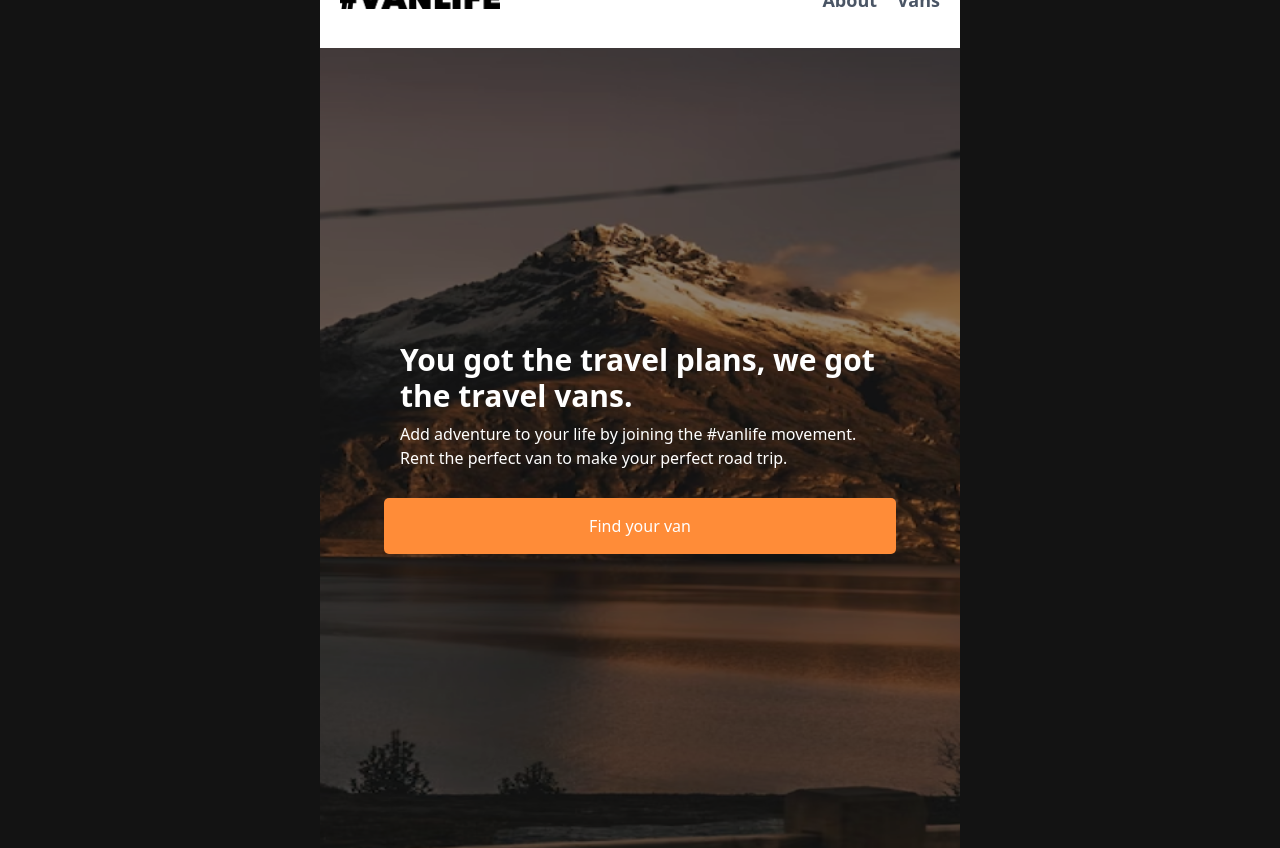
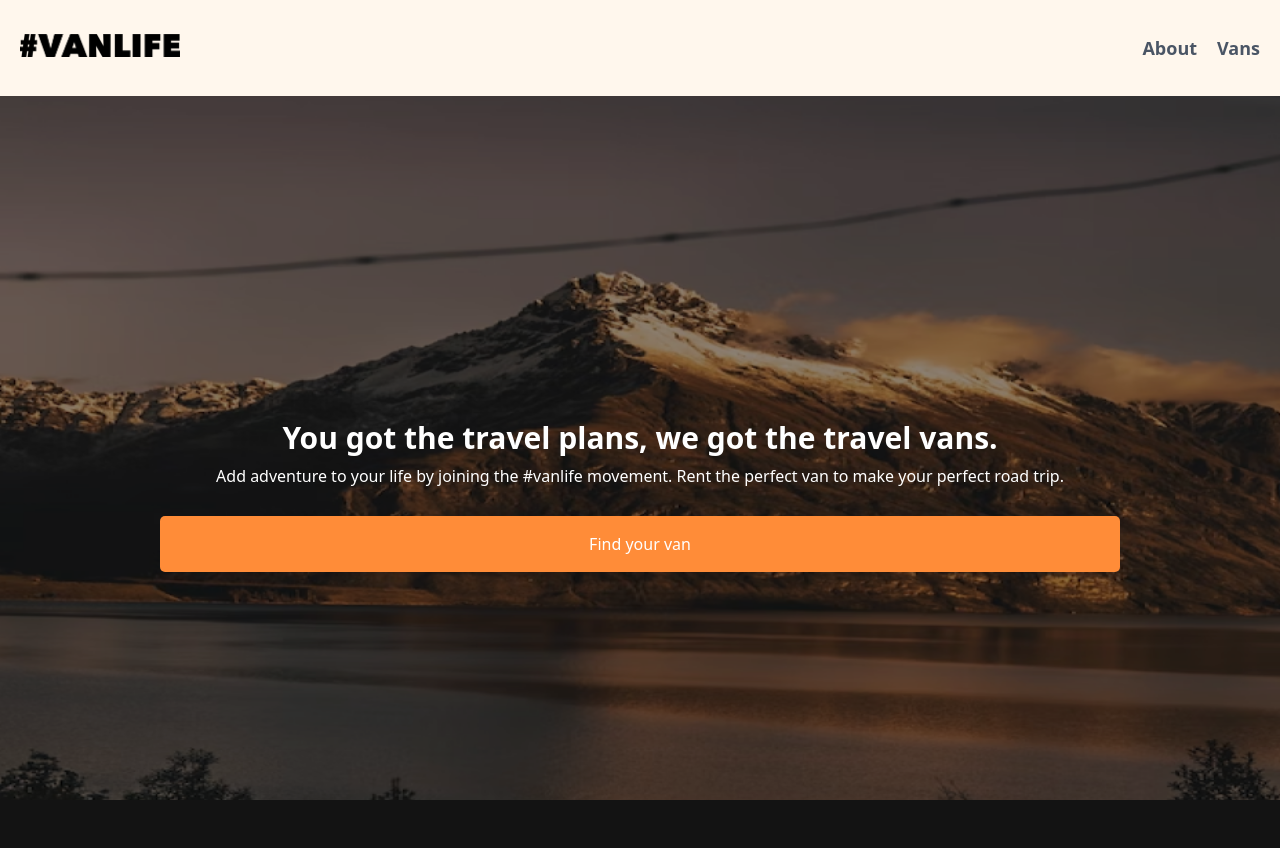
Before and after one commit to bmehdib/vanlife, a React (Vite) app: page / in a window 1280 px wide. After the commit the page ends 800 px from the top, so only its background shows below. Built offline with nearby package versions, Linux system fonts and the light colour scheme.

Commit message:
re formatting code

```diff
--- a/src/index.css
+++ b/src/index.css
@@ -8,9 +8,8 @@ body {
   align-items: center;
 }
 .homepage {
+  height: 100%;
   background: url("../images/bg-main.png");
-  height: 100svh;
-  max-height: 50rem;
   background-size: cover;
   background-position: center;
   position: relative;
@@ -29,7 +28,6 @@ body {
 .btn {
   background-color: #ff8c38;
   color: white;
-  width: 80%;
   padding: 1rem;
   margin-inline: auto;
   border-radius: 5px;
--- a/src/main.tsx
+++ b/src/main.tsx
@@ -1,10 +1,25 @@
 import { createRoot } from "react-dom/client";
 import { BrowserRouter, Routes, Route } from "react-router";
 import HomePage from "./pages/HomePage";
+import Logo from "../images/logog.png";
+import { Link } from "react-router";
 createRoot(document.getElementById("root")!).render(
-  <BrowserRouter>
-    <Routes>
-      <Route path="/" element={<HomePage />} />
-    </Routes>
-  </BrowserRouter>
+  <section className="h-svh overflow-hidden">
+    <BrowserRouter>
+      <header className="bg-orange-50 w-full h-24 p-5 grid items-center">
+        <nav className="flex justify-between">
+          <div>
+            <img className="w-40" src={Logo} alt="" />
+          </div>
+          <div className="flex gap-5 text-lg font-bold text-gray-600">
+            <Link to={"/"}>About</Link>
+            <Link to={"/"}>Vans</Link>
+          </div>
+        </nav>
+      </header>
+      <Routes>
+        <Route path="/" element={<HomePage />} />
+      </Routes>
+    </BrowserRouter>
+  </section>
 );
--- a/src/pages/HomePage.tsx
+++ b/src/pages/HomePage.tsx
@@ -1,29 +1,16 @@
-import Logo from "../../images/logog.png";
-import { Link } from "react-router";
 export default function HomePage() {
   return (
-    <section className="w-screen max-w-[40rem]">
-      <header className="bg-white w-full h-24 p-5 grid items-center">
-        <nav className="flex justify-between">
-          <div>
-            <img className="w-40" src={Logo} alt="" />
-          </div>
-          <div className="flex gap-5 text-lg font-bold text-gray-600">
-            <Link to={"/"}>About</Link>
-            <Link to={"/"}>Vans</Link>
-          </div>
-        </nav>
-      </header>
+    <section className="w-screen h-full">
       <main className="homepage text-white ">
         <div className="w-full h-full z-10 relative flex flex-col gap-2 justify-center">
-          <h2 className="text-3xl font-bold w-3/4 text-left  mx-auto">
+          <h2 className="text-3xl font-bold w-3/4 text-center  mx-auto">
             You got the travel plans, we got the travel vans.
           </h2>
-          <p className=" w-3/4 text-left  mx-auto">
+          <p className=" w-3/4 text-center  mx-auto">
             Add adventure to your life by joining the #vanlife movement. Rent
             the perfect van to make your perfect road trip.
           </p>
-          <button className="btn mt-5">Find your van</button>
+          <button className="btn w-3/4 mt-5">Find your van</button>
         </div>
       </main>
     </section>
```
